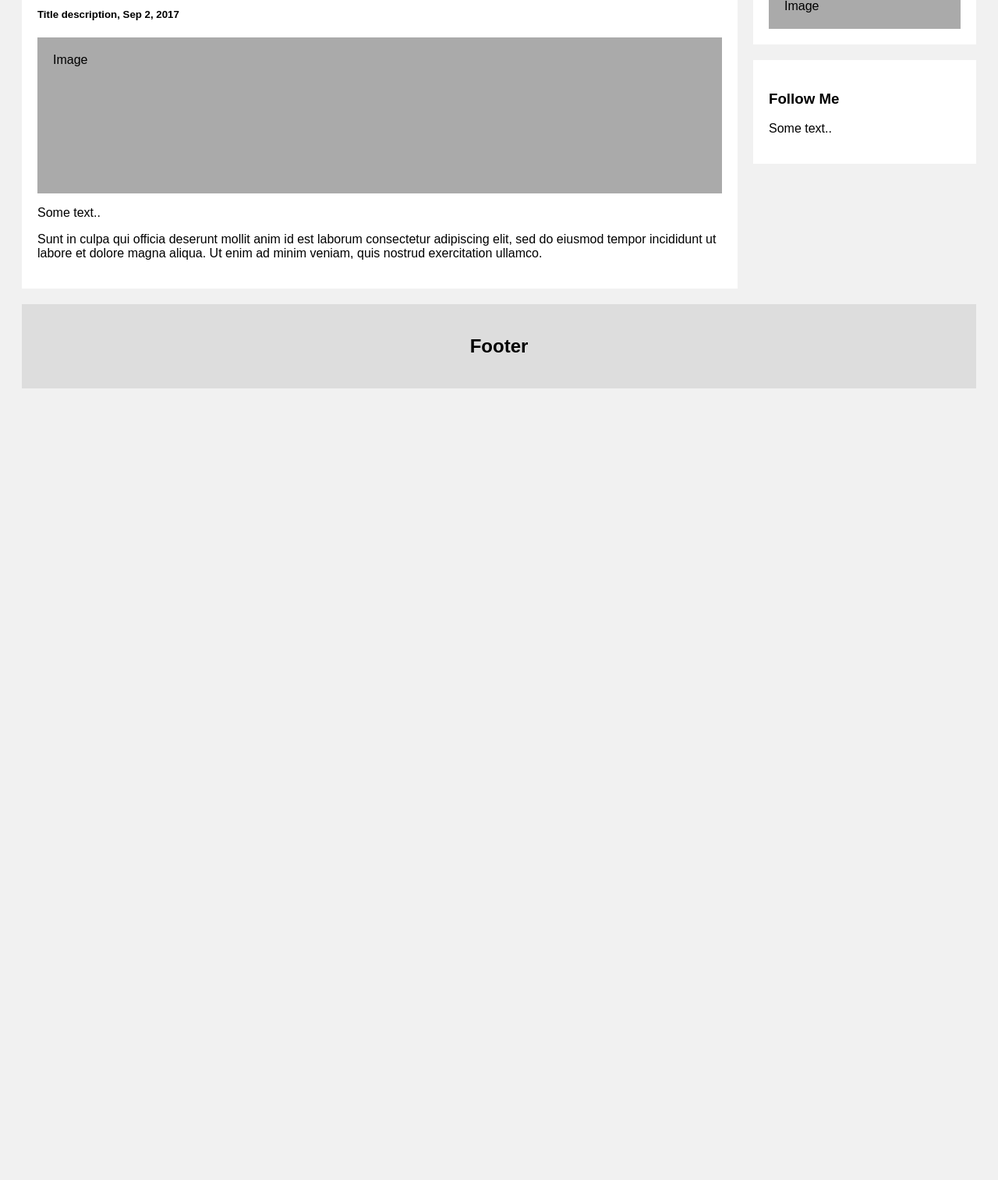
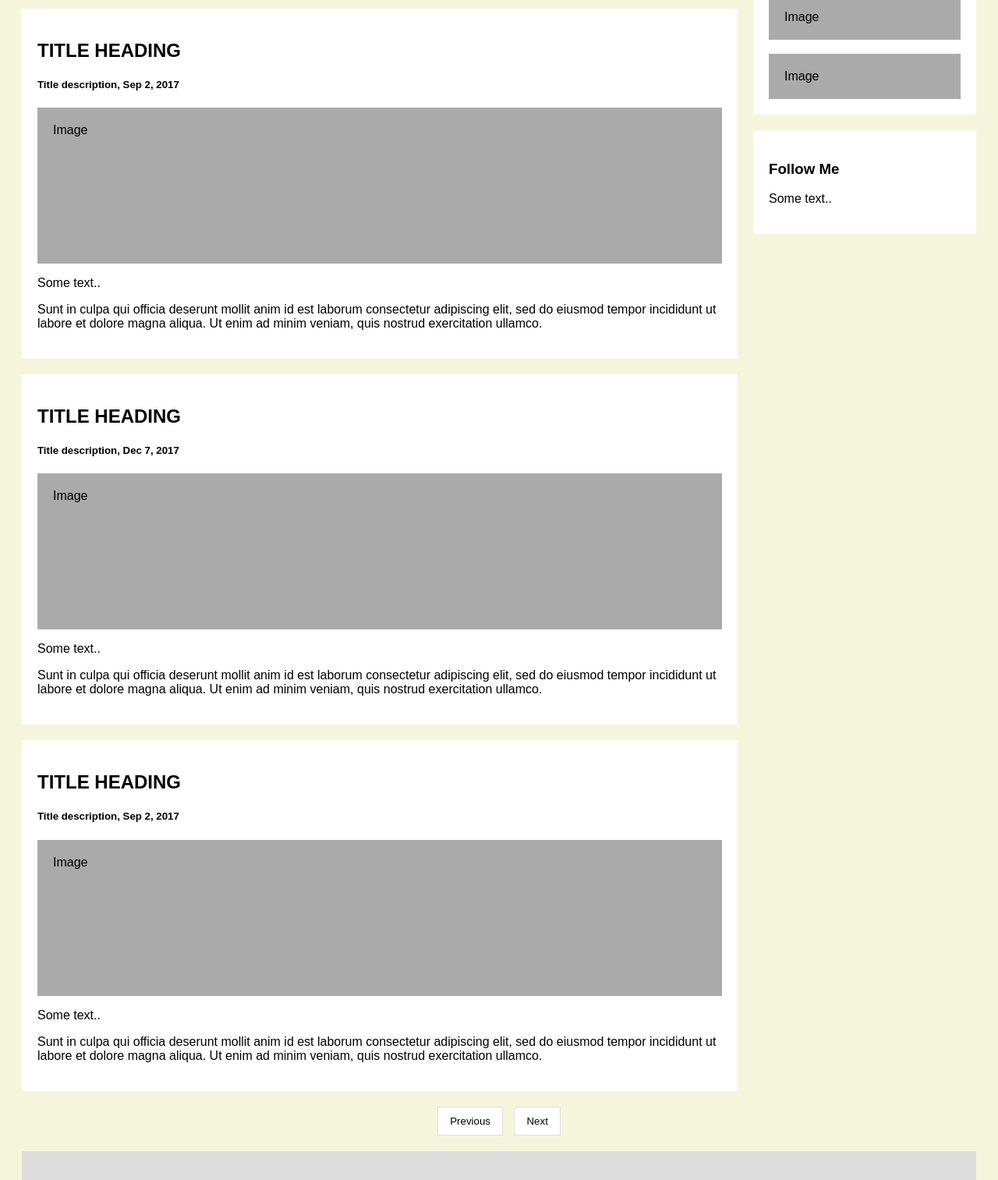
Before and after one commit to wendysui/wendysui.github.io, a plain HTML site: page index.html in a window 1280 px wide. Shown: the part 825-2338 px from the top of the page at 78% size. Before the commit the page ends 1351 px from the top, so only its background shows below. Drawn offline with Linux system fonts and the light colour scheme.

Commit message:
Add files via upload
add postings

```diff
--- a/index.html
+++ b/index.html
@@ -1,6 +1,7 @@
 <!DOCTYPE html>
 <html>
 <head>
+  <title> HomePage</title>
 <meta name="viewport" content="width=device-width, initial-scale=1">
 <style>
 * {
@@ -11,7 +12,7 @@
 body {
   font-family: Arial;
   padding: 20px;
-  background: #f1f1f1;
+  background: beige;
 }
 
 /* Header/Blog Title */
@@ -72,16 +73,74 @@ body {
     padding: 0;
   }
 }
+
+.pagination {
+  text-align: center;
+  margin-top: 20px;
+}
+
+.pagination button {
+  padding: 10px 15px;
+  margin: 0 5px;
+  background-color: white;
+  border: 1px solid #ddd;
+  cursor: pointer;
+}
+
+.pagination button.active {
+  background-color: #007BFF;
+  color: white;
+  border: 1px solid #007BFF;
+}
+
+.pagination button:disabled {
+  background-color: #ddd;
+  color: #aaa;
+  cursor: not-allowed;
+}
+
 </style>
 </head>
 <body>
 
 <div class="header">
-  <h2>Blog Name</h2>
+  <div>this is up</div>
+  <div><h2>Blog Name</h2></div>
+  <div>this is bottom</div>
 </div>
 
 <div class="row">
   <div class="leftcolumn">
+    <div class="card">
+      <h2>TITLE HEADING</h2>
+      <h5>Title description, Dec 7, 2017</h5>
+      <div class="fakeimg" style="height:200px;">Image</div>
+      <p>Some text..
+        <a href="JS for Pagination.txt">js file</a>
+      </p>
+      <p>Sunt in culpa qui officia deserunt mollit anim id est laborum consectetur adipiscing elit, sed do eiusmod tempor incididunt ut labore et dolore magna aliqua. Ut enim ad minim veniam, quis nostrud exercitation ullamco.</p>
+    </div>
+    <div class="card">
+      <h2>TITLE HEADING</h2>
+      <h5>Title description, Sep 2, 2017</h5>
+      <div class="fakeimg" style="height:200px;">Image</div>
+      <p>Some text..</p>
+      <p>Sunt in culpa qui officia deserunt mollit anim id est laborum consectetur adipiscing elit, sed do eiusmod tempor incididunt ut labore et dolore magna aliqua. Ut enim ad minim veniam, quis nostrud exercitation ullamco.</p>
+    </div>
+    <div class="card">
+      <h2>TITLE HEADING</h2>
+      <h5>Title description, Dec 7, 2017</h5>
+      <div class="fakeimg" style="height:200px;">Image</div>
+      <p>Some text..</p>
+      <p>Sunt in culpa qui officia deserunt mollit anim id est laborum consectetur adipiscing elit, sed do eiusmod tempor incididunt ut labore et dolore magna aliqua. Ut enim ad minim veniam, quis nostrud exercitation ullamco.</p>
+    </div>
+    <div class="card">
+      <h2>TITLE HEADING</h2>
+      <h5>Title description, Sep 2, 2017</h5>
+      <div class="fakeimg" style="height:200px;">Image</div>
+      <p>Some text..</p>
+      <p>Sunt in culpa qui officia deserunt mollit anim id est laborum consectetur adipiscing elit, sed do eiusmod tempor incididunt ut labore et dolore magna aliqua. Ut enim ad minim veniam, quis nostrud exercitation ullamco.</p>
+    </div>
     <div class="card">
       <h2>TITLE HEADING</h2>
       <h5>Title description, Dec 7, 2017</h5>
@@ -116,9 +175,65 @@ body {
   </div>
 </div>
 
+<div class="pagination">
+  <button id="prevBtn" class="disabled">Previous</button>
+  <button id="nextBtn">Next</button>
+</div>
+
 <div class="footer">
   <h2>Footer</h2>
 </div>
 
+<script>
+  const itemsPerPage = 4;
+  let currentPage = 1;
+
+  function showPage(page) {
+    const cards = document.querySelectorAll(".leftcolumn .card");
+    const totalItems = cards.length;
+    const totalPages = Math.ceil(totalItems / itemsPerPage);
+
+    // Hide all cards
+    cards.forEach((card, index) => {
+      card.style.display = "none";
+    });
+
+    // Calculate start and end index for the current page
+    const start = (page - 1) * itemsPerPage;
+    const end = start + itemsPerPage;
+
+    // Show cards for the current page
+    for (let i = start; i < end && i < totalItems; i++) {
+      cards[i].style.display = "block";
+    }
+
+    // Update button states
+    const prevBtn = document.getElementById("prevBtn");
+    const nextBtn = document.getElementById("nextBtn");
+
+    prevBtn.classList.toggle("disabled", page === 1);
+    nextBtn.classList.toggle("disabled", page === totalPages);
+  }
+
+  // Event listeners for pagination buttons
+  document.getElementById("prevBtn").addEventListener("click", () => {
+    if (currentPage > 1) {
+      currentPage--;
+      showPage(currentPage);
+    }
+  });
+
+  document.getElementById("nextBtn").addEventListener("click", () => {
+    const totalItems = document.querySelectorAll(".leftcolumn .card").length;
+    const totalPages = Math.ceil(totalItems / itemsPerPage);
+    if (currentPage < totalPages) {
+      currentPage++;
+      showPage(currentPage);
+    }
+  });
+
+  // Initial page load
+  showPage(currentPage);
+  </script>
 </body>
 </html>
```
Also changed, not shown: JS for Pagination.txt (added).
